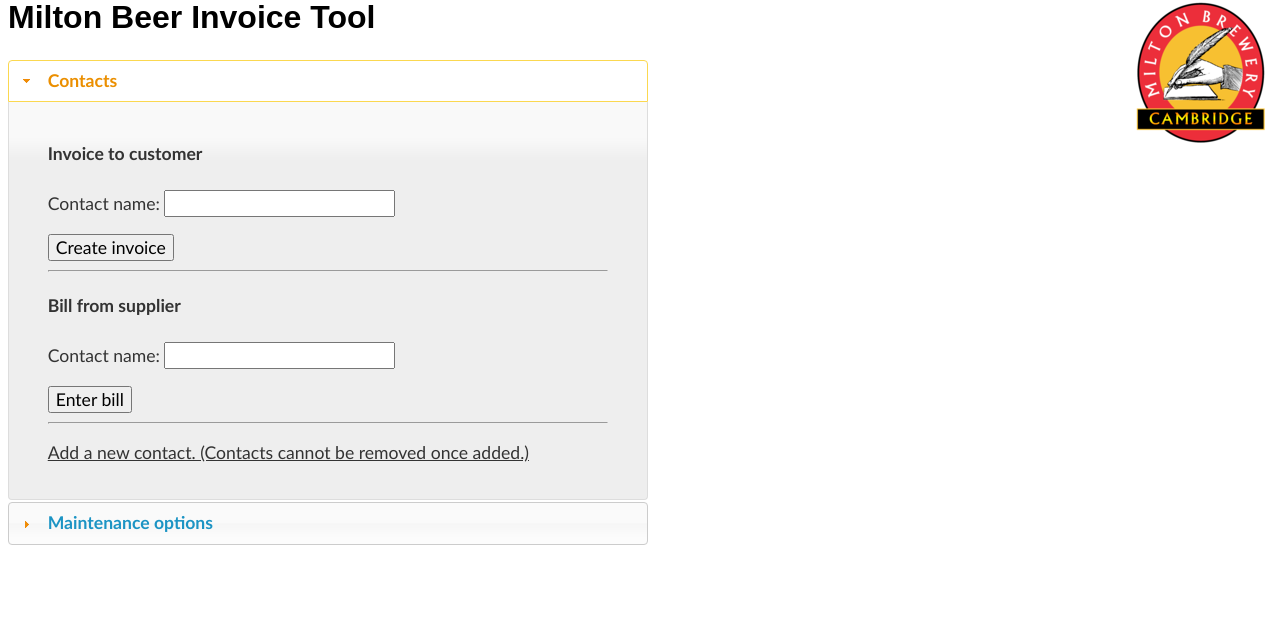
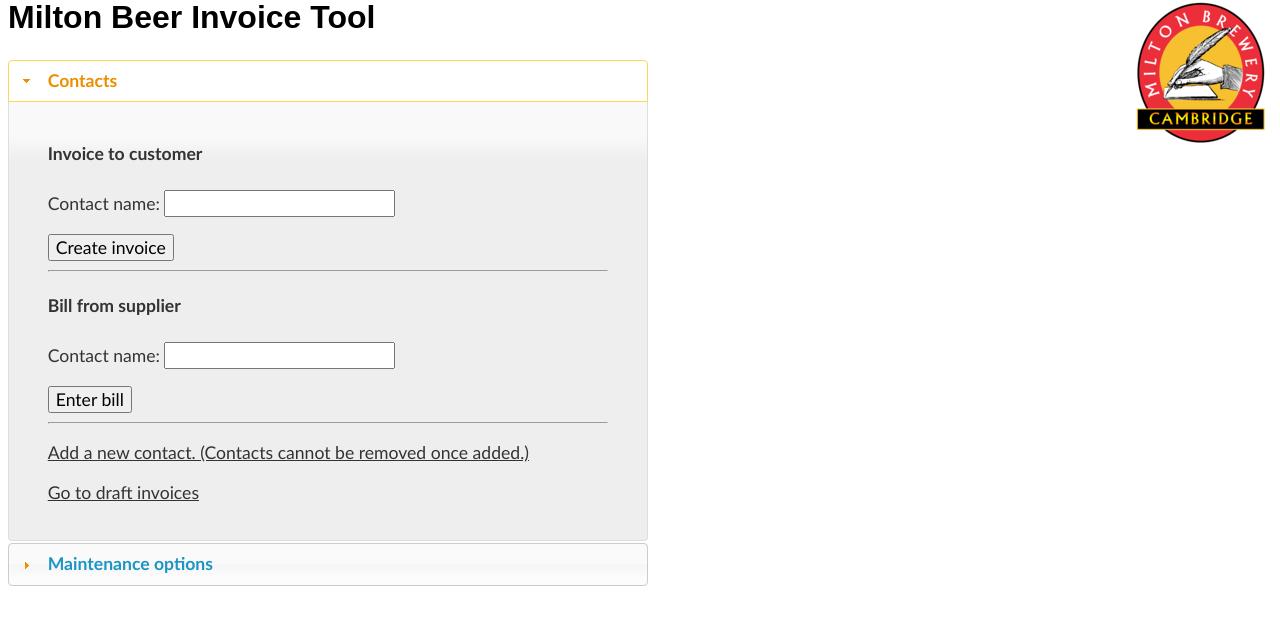
Before and after one commit to miltonbrewery/miltonxero, a Django app: template invoicer/templates/invoicer/startinvoice.html in a window 1280 px wide. Shown: the part 22-647 px from the top of the page. Run offline with Django 3.2, Linux system fonts and the light colour scheme; tables that the repository leaves empty hold one stand-in row (values such as "Sample post"); the template is opened without the code that fills it: values that come from a table or form of the project are taken from there, most other values are stand-ins (such as "Sample title", 1, 10 or a date in 2020); parts of the project's set-up code (start-up, migrations or seed data) failed here and were passed over; some libraries are stand-ins or nearby versions.

Commit message:
Add another link to the draft invoices page

```diff
--- a/invoicer/templates/invoicer/startinvoice.html
+++ b/invoicer/templates/invoicer/startinvoice.html
@@ -52,6 +52,7 @@ var bill_autoComplete = new autoComplete({
 <hr>
     <p><a href="https://go.xero.com/organisationlogin/default.aspx?shortcode={{shortcode}}&redirecturl=/Contacts/Edit.aspx">Add a new
 	contact.  (Contacts cannot be removed once added.)</a></p>
+    <p><a href="https://go.xero.com/organisationlogin/default.aspx?shortcode={{shortcode}}&amp;redirecturl=/AccountsPayable/Search.aspx?invoiceStatus=INVOICESTATUS/DRAFT">Go to draft invoices</a></p>
   </div>
   <h3>Maintenance options</h3>
   <div>
```
